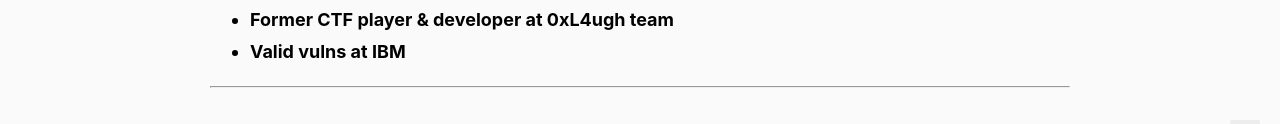
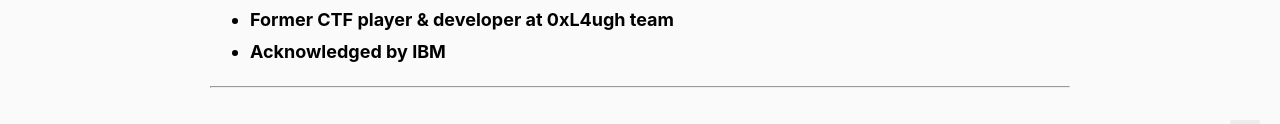
Before and after one commit to KareemElsadek/kareemelsadek.github.io, a plain HTML site: page about/index.html in a window 1280 px wide. Shown: the part 624-748 px from the top of the page. Drawn offline with Linux system fonts and the light colour scheme; no server answers; a script that the page names is missing.

Commit message:
Update index.html

```diff
--- a/about/index.html
+++ b/about/index.html
@@ -201,7 +201,7 @@
 <li><strong>Managed to reach the top 10 in Egypt scale(Hacker-rank)</strong></li>
 <li><strong>Summer Cybersecurity program Instructor at faculty of engineering Helwan university</strong></li>
 <li><strong>Former CTF player &amp; developer at 0xL4ugh team</strong></li>
-<li><strong>Valid vulns at IBM</strong></li>
+<li><strong>Acknowledged by IBM</strong></li>
 </ul>
 <hr>
 <script>
```
